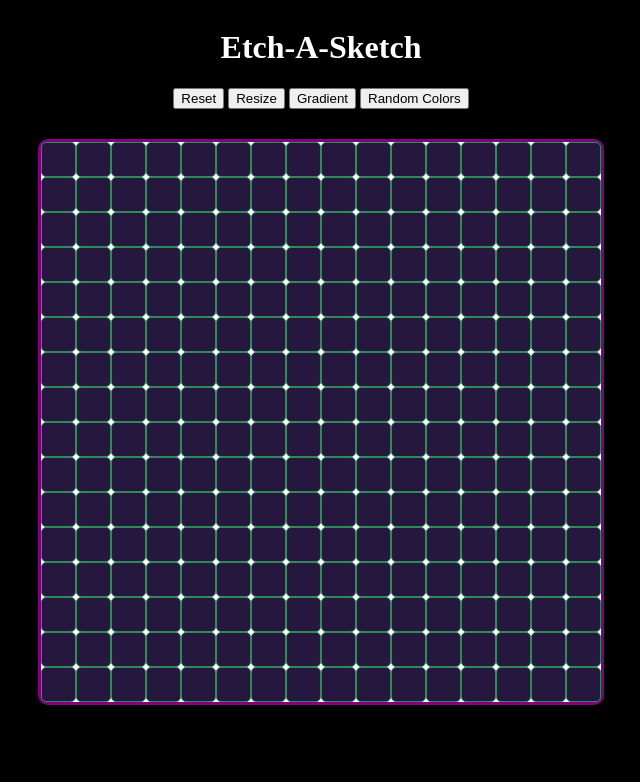
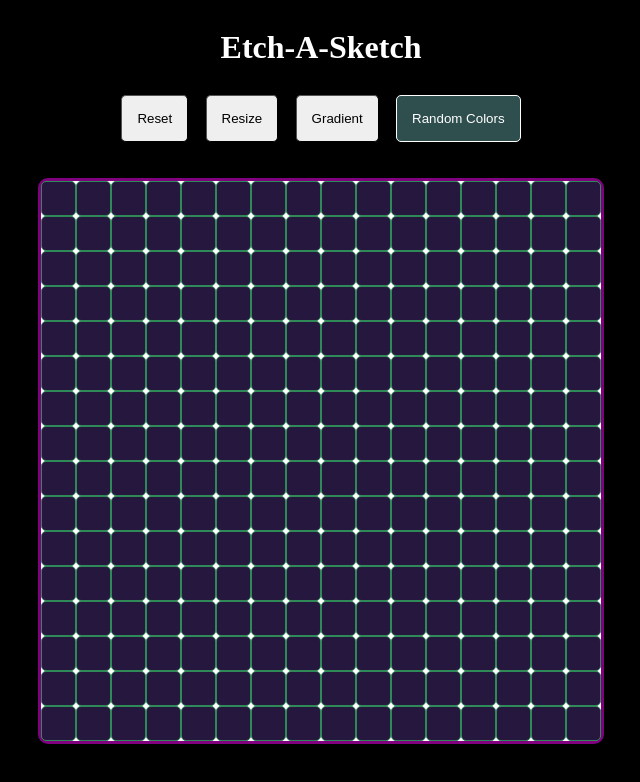
Before and after one commit to jodokusquack/etch-a-sketch, a plain HTML site: page index.html in a window 1280 px wide. Both pictures are taken after a click on the button "Random Colors". Shown: the whole page, without its empty margins (319-959 px from the left). Drawn offline with Linux system fonts and the light colour scheme.

Commit message:
Make RandomColor Button toggleable

```diff
--- a/script.js
+++ b/script.js
@@ -76,11 +76,20 @@ function resizeGrid() {
 
 function randomColors() {
   const pixels = document.querySelectorAll('.pixel');
+  randomColorsActivated = !randomColorsActivated;
+  randomColorButton.classList.toggle('activeButton');
 
-  pixels.forEach((pixel) => {
-    pixel.removeEventListener('mouseover', vanish);
-    pixel.addEventListener('mouseover', randomColor);
-  })
+  if (randomColorsActivated) {
+    pixels.forEach((pixel) => {
+      pixel.removeEventListener('mouseover', vanish);
+      pixel.addEventListener('mouseover', randomColor);
+    });
+  } else {
+    pixels.forEach((pixel) => {
+      pixel.removeEventListener('mouseover', randomColor);
+      pixel.addEventListener('mouseover', vanish);
+    });
+  }
 
   function randomColor(e) {
     if (e.ctrlKey) {
@@ -96,6 +105,7 @@ function randomColors() {
 
 let gridSize = 16;
 let pixelBorderWidth = 1;
+let randomColorsActivated = false;
 
 resetButton.addEventListener('click', resetGrid);
 resizeButton.addEventListener('click', resizeGrid);
--- a/style.css
+++ b/style.css
@@ -16,6 +16,27 @@ h1 {
   margin-bottom: 30px;
 }
 
+#controls button {
+  padding: 15px;
+  margin: 0.5em;
+  border-width: 1px;
+  border-radius: 5px;
+}
+
+#controls button:hover {
+  border: 1px solid orange;
+  box-shadow: 0 0 10px orange;
+  background-color: rgb(212, 186, 186);
+}
+
+#controls .activeButton {
+  background-color: darkslategray;
+  color: white;
+  padding: 15px;
+  border: 1px solid white;
+  border-radius: 5px;
+}
+
 #wrapper {
   display: inline-block;
   /* background: linear-gradient(to bottom, #2C5364, #203A43, #0F2027); W3C, IE 10+/ Edge, Firefox 16+, Chrome 26+, Opera 12+, Safari 7+ */
@@ -24,14 +45,6 @@ h1 {
   border-radius: 10px;
 }
 
-#container {
-
-}
-
-#container .pixel {
-
-}
-
 #container .hidden {
   background-color: transparent;
   border-color: transparent;
```
